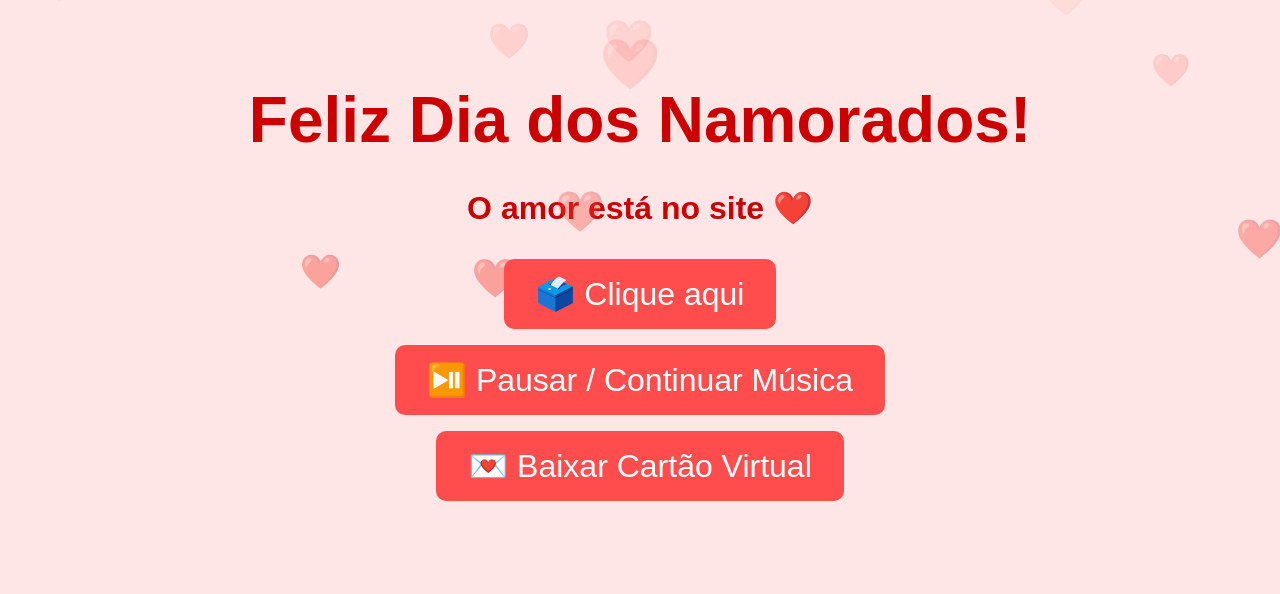
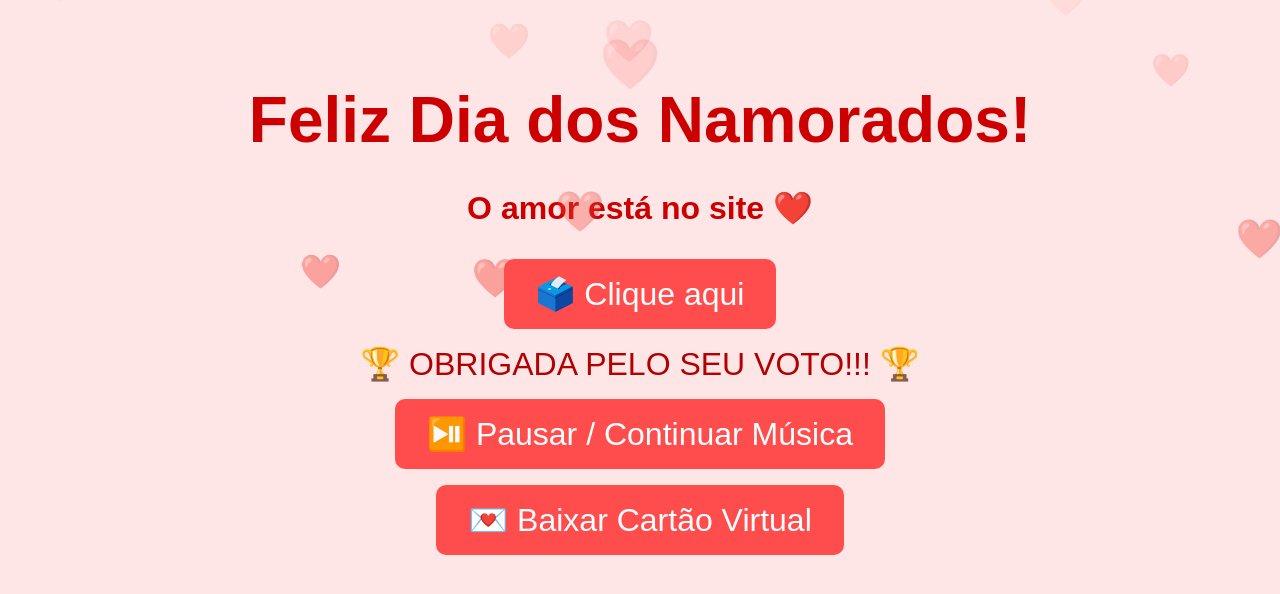
Before and after one commit to CryslaineGomes/Dia-dos-Namorados, a plain HTML site: page index.html in a window 1280 px wide. Both pictures are taken after a click on the button "🗳️ Clique aqui". Drawn offline with Linux system fonts and the light colour scheme.

Commit message:
Atualizar o index.html

```diff
--- a/index.html
+++ b/index.html
@@ -77,8 +77,7 @@
 
   <!-- Botão que mostra "Vote em mim" -->
   <button onclick="showVote()">🗳️ Clique aqui</button>
-  <div 🏆 OBRIGADA PELO SEU VOTO!!! 🏆
-
+   <div id="vote-msg"> 🏆 OBRIGADA PELO SEU VOTO!!! 🏆 </div>
   <!-- Botão para pausar ou continuar a música -->
   <button onclick="toggleMusic()">⏯️ Pausar / Continuar Música</button>
 
```
